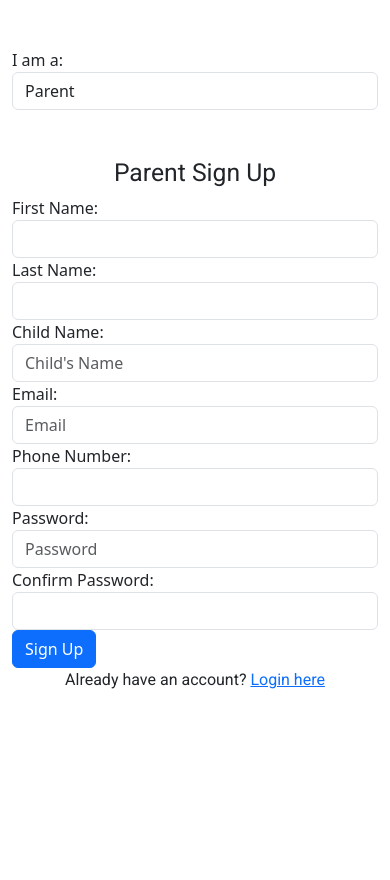
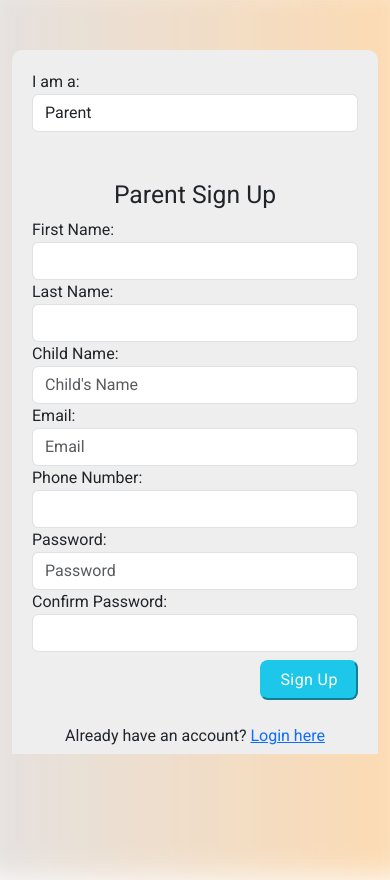
Before and after one commit to ejimnkonye1/care-Connect, a React (Vite) app: page /signup in a window 390 px wide. Before the commit the page ends 844 px from the top, so only its background shows below. Built offline with nearby package versions, Linux system fonts and the light colour scheme; some icons are missing.

Commit message:
sign up updates

```diff
--- a/src/css/signup.css
+++ b/src/css/signup.css
@@ -0,0 +1,76 @@
+.outer-container {
+    width: 100%;
+    padding: 0 20px; /* Add padding to the outer container */
+    box-sizing: border-box; /* Ensure padding is included in width */
+  }
+
+  .signup-container {
+    position: relative;
+    padding: 20px;
+    background-color: #eee;
+    border-radius: 10px;
+    overflow: hidden; /* Ensures the gradient doesn't overflow */
+    margin: 0 auto; /* Center the container horizontally */
+  }
+
+  .sign {
+    height: auto;
+  }
+
+  .sign::before {
+    content: '';
+    position: absolute;
+    top: -10px; /* Adjust as needed */
+    left: -10px; /* Adjust as needed */
+    right: -10px; /* Adjust as needed */
+    bottom: -10px; /* Adjust as needed */
+    background: linear-gradient(to right, #d9d5d5, #fccb90);
+    border-radius: inherit; /* Match the border radius of the parent */
+    z-index: -1; /* Ensure it is behind the content */
+    filter: blur(10px);
+    opacity: 0.7;
+  }
+  .btn-primary {
+    border-color: #1DC7EA;
+    color: #fff;
+    background-color: #1DC7EA;
+  }
+  .up-btn{
+    width: 30%;
+  }
+
+  @media (max-width: 992px) {
+    .up-btn{
+        text-wrap: nowrap;
+    }
+    .outer-container {
+      padding: 0 10px; /* Adjust padding for small screens */
+    }
+
+    .signup-container {
+      padding: 20px !important;
+      width: 100%;
+      margin: 10px auto; /* Center the container */
+      position: relative;
+      height: auto;
+      top: 40px;
+      margin-bottom: 10px !important;
+      border-radius: 10px; /* Ensure border radius is applied */
+    }
+
+    .sign {
+      overflow-y: auto !important; /* Ensures vertical scrolling */
+      max-height: 99vh; /* Limits the maximum height to the viewport height */
+    }
+
+    .sign::before {
+      top: -20px; /* Increase the offset */
+      left: -20px; /* Increase the offset */
+      right: -20px; /* Increase the offset */
+      bottom: -20px; /* Increase the offset */
+      filter: blur(15px); /* Increase the blur if needed */
+      height: 900px; /* Adjust the height */
+      background: linear-gradient(to right, #d9d5d5, #fccb90);
+    }
+
+}
--- a/src/index.css
+++ b/src/index.css
@@ -70,3 +70,24 @@ body{
   color: #64748b;
   font-family: Poppins, ui-sans-serif, system-ui, -apple-system, BlinkMacSystemFont, Segoe UI, Roboto, Helvetica Neue, Arial, Noto Sans, sans-serif, Apple Color Emoji, Segoe UI Emoji, Segoe UI Symbol, Noto Color Emoji;
 }
+body,
+h1,
+h2,
+h3,
+h4,
+h5,
+h6,
+p,
+.navbar,
+.brand,
+.btn-simple,
+.alert,
+a,
+.td-name,
+td,
+button.close {
+    -moz-osx-font-smoothing: grayscale;
+    -webkit-font-smoothing: antialiased;
+    font-family: "Roboto","Helvetica Neue",Arial,sans-serif !important;
+    font-weight: 400;
+}
--- a/src/profile/SignUp.jsx
+++ b/src/profile/SignUp.jsx
@@ -1,6 +1,7 @@
 import { useState } from "react"
 import { StaffSign } from "./staffsignup";
 import { ParentSign } from "./parentsignup";
+import '../css/signup.css'
 export const SignUp = () => {
     const [role, setRole] = useState(''); // initialize role state to an empty string
 
@@ -8,11 +9,12 @@ export const SignUp = () => {
       setRole(event.target.value); // update role state when user selects a new option
     };
     return(
-        <div className="container py-5">
+      <div className="container py-lg-5 sign">
       <div className="row justify-content-center">
-          <div className="col-md-6 signup-container">
+        <div className="outer-container ">
+          <div className="col-md-6 signup-container ">
             <div className="row mb-5">
-          <div className="col-md-12">
+              <div className="col-md-12 jutify-content-center">
                 <div className="form-group">
                   <label htmlFor="role">I am a:</label>
                   <select
@@ -24,23 +26,19 @@ export const SignUp = () => {
                   >
                     <option value="parent">Parent</option>
                     <option value="staff">Staff</option>
-
                   </select>
                 </div>
               </div>
             </div>
-        {role === 'staff'? (
-<StaffSign />
-        ): (
-           <ParentSign />
-        )}
+            {role === 'staff' ? <StaffSign /> : <ParentSign />}
+            <div className="mb-3 mt-2">
+            <p className="text-center mb-3">Already have an account? <a href="/login">Login here</a></p>
+            </div>
 
-
-
-
-            <p className="text-center">Already have an account? <a href="login.html">Login here</a></p>
           </div>
         </div>
       </div>
+    </div>
+
     )
 }
--- a/src/profile/centre.jsx
+++ b/src/profile/centre.jsx
@@ -67,7 +67,7 @@ export const Centre = ({setShowParent, setShowStaff, PasswordVisible, togglePass
             <button className='w-100 sign-btn btns'>Sign In</button>
           </div>
           <div className='text-center mt-3'>
-            <p> Dont have Account? <a href='#' className='acct'>Create account</a></p>
+            <p> Dont have Account? <a href='/signup' className='acct'>Create account</a></p>
           </div>
           <div className='line-container'>
            <span className='or-line'></span> OR<span className='or-line'></span>
--- a/src/profile/parent.jsx
+++ b/src/profile/parent.jsx
@@ -102,11 +102,11 @@ return(
         <button className='w-100 sign-in-parent btns'>Sign In</button>
       </div>
       <div className='text-center mt-3'>
-        <p> Dont have Account? <a href='#' className='acct'>Create account</a></p>
+        <p> Dont have Account? <a href='/signup' className='acct'>Create account</a></p>
       </div>
-      {/* <div className='line-container'>
+      <div className='line-container'>
        <span className='or-line'></span> OR<span className='or-line'></span>
-      </div> */}
+      </div>
         {error && <p>{error}</p>}
       </form>
       <div className='two-button-container d-flex justify-content-evenly' >
--- a/src/profile/parentsignup.jsx
+++ b/src/profile/parentsignup.jsx
@@ -81,8 +81,10 @@ export const ParentSign = () => {
               </div>
             </div>
           </div>
+  <div className="d-flex justify-content-end">
+  <button type="submit" className="btns up-btn btn-primary btn-block mt-2  mb-3">Sign Up</button>
+  </div>
 
-          <button type="submit" className="btn btn-primary btn-block">Sign Up</button>
         </form>
         </div>
     )
--- a/src/profile/staff.jsx
+++ b/src/profile/staff.jsx
@@ -99,9 +99,11 @@ return(
         <button className='w-100 sign-in-staff btns'>Sign In</button>
       </div>
       <div className='text-center mt-3'>
-        <p> Dont have Account? <a href='#' className='acct'>Create account</a></p>
+        <p> Dont have Account? <a href='/signup' className='acct'>Create account</a></p>
       </div>
-
+      <div className='line-container'>
+       <span className='or-line'></span> OR<span className='or-line'></span>
+      </div>
         {error && <p>{error}</p>}
       </form>
       <div className='two-button-container d-flex justify-content-evenly' >
--- a/src/profile/staffsignup.jsx
+++ b/src/profile/staffsignup.jsx
@@ -32,6 +32,7 @@ export const StaffSign = () => {
 
     return(
         <form id="staff-signup-form" onSubmit={handleRegister}>
+          <h2 className="text-center">Staff Sign Up</h2>
         <div className="row">
           <div className="col-md-12">
             <div className="form-group">
@@ -76,8 +77,10 @@ export const StaffSign = () => {
             </div>
           </div>
         </div>
+<div className='d-flex justify-content-end'>
+<button type="submit" className="btns btn-primary up-btn btn-block mt-2">Sign Up</button>
+</div>
 
-        <button type="submit" className="btn btn-primary btn-block">Sign Up</button>
         {error && <p>{error}</p>}
       </form>
     )
```
Lines whose indentation alone changed are shown as unchanged.
